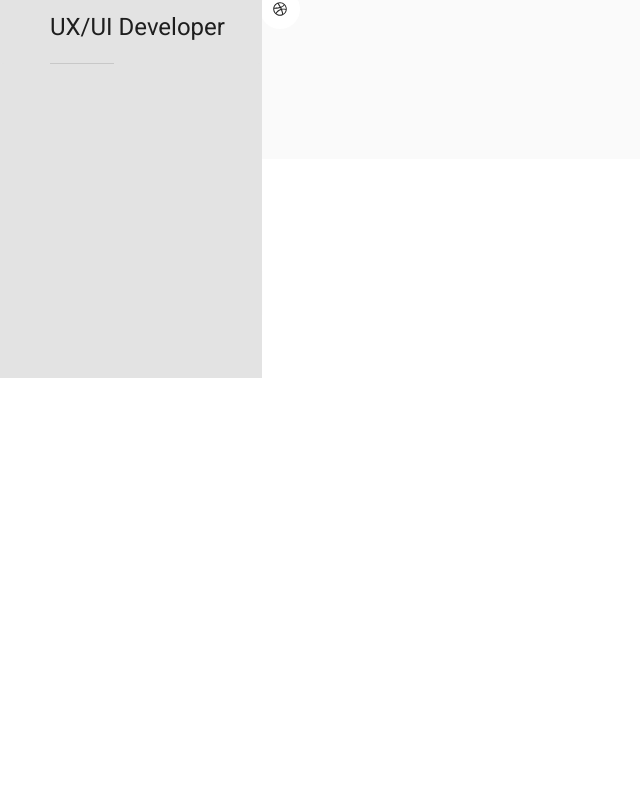
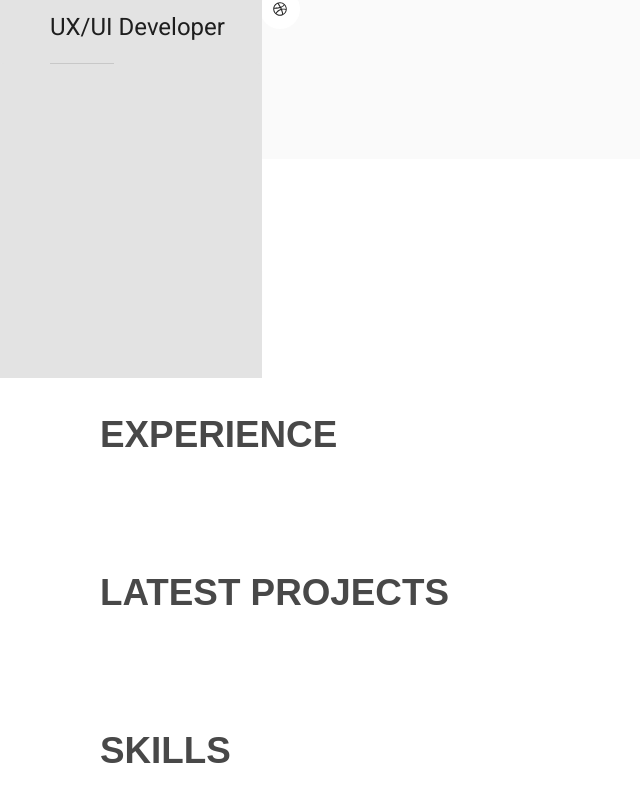
Before and after one commit to sujilee91/website_v2, a React (Create React App) app: page / in a window 1280 px wide. Shown: the part 422-1224 px from the top of the page, without its empty margins (0-640 px from the left). Before the commit the page ends 800 px from the top, so only its background shows below. Built offline with nearby package versions, Linux system fonts and the light colour scheme; a web font is replaced by a local one.

Commit message:
Section build with Title component

```diff
--- a/public/index.html
+++ b/public/index.html
@@ -32,15 +32,8 @@
     <div id="main"></div>
     <div id="sidebar"></div>
     <div id="about"></div>
-    <!--
-      This HTML file is a template.
-      If you open it directly in the browser, you will see an empty page.
-
-      You can add webfonts, meta tags, or analytics to this file.
-      The build step will place the bundled scripts into the <body> tag.
-
-      To begin the development, run `npm start` or `yarn start`.
-      To create a production bundle, use `npm run build` or `yarn build`.
-    -->
+    <div id="experience"></div>
+    <div id="project"></div>
+    <div id="skill"></div>
   </body>
 </html>
--- /dev/null
+++ b/src/component/sections/About.js
@@ -0,0 +1,44 @@
+import React, { Component } from 'react';
+import { withStyles } from '@material-ui/core/styles';
+import Title from '../Title';
+import Button from '@material-ui/core/Button';
+import theme from '../../styles/theme'
+import { MuiThemeProvider } from '@material-ui/core/styles';
+
+const styles = (theme) => ({
+  root: {
+    flexGrow: 1,
+    padding: '50px',
+    alignItems: 'center',
+    justifyContent: 'center',
+    zIndex: 0
+  },
+  container: {
+    maxWidth: '1170px',
+    margin: 'auto',
+    paddingLeft: '50px'
+  },
+  resumeButton: {
+    fontSize: '1rem',
+    padding: '10px 30px',
+    justifyContent: 'center'
+  }
+});
+
+function About(props) {
+  const { classes } = props;
+  return (
+    <div className={classes.root}>
+      <div className={classes.container}>
+        <Title value={'About'}/>
+        <MuiThemeProvider theme={theme}>
+          <Button color={"primary"} variant="contained" size={'small'} className={classes.resumeButton}>
+            View Resume
+          </Button>
+        </MuiThemeProvider>
+      </div>
+    </div>
+  );
+}
+
+export default withStyles(styles)(About);
--- a/src/component/About.js
+++ b/src/component/sections/Experience.js
@@ -1,8 +1,8 @@
 import React, { Component } from 'react';
 import { withStyles } from '@material-ui/core/styles';
-import Title from './Title';
+import Title from '../Title';
 import Button from '@material-ui/core/Button';
-import theme from '../styles/theme'
+import theme from '../../styles/theme'
 import { MuiThemeProvider } from '@material-ui/core/styles';
 
 const styles = (theme) => ({
@@ -30,12 +30,10 @@ function About(props) {
   return (
     <div className={classes.root}>
       <div className={classes.container}>
-        <Title value={'About'}/>
-        <MuiThemeProvider theme={theme}>
-          <Button color={"primary"} variant="contained" size={'small'} className={classes.resumeButton}>
-            View Resume
-          </Button>
-        </MuiThemeProvider>
+        <Title value={'Experience'}/>
+        {/* <MuiThemeProvider theme={theme}>
+
+        </MuiThemeProvider> */}
       </div>
     </div>
   );
--- /dev/null
+++ b/src/component/sections/Projects.js
@@ -0,0 +1,42 @@
+import React, { Component } from 'react';
+import { withStyles } from '@material-ui/core/styles';
+import Title from '../Title';
+import Button from '@material-ui/core/Button';
+import theme from '../../styles/theme'
+import { MuiThemeProvider } from '@material-ui/core/styles';
+
+const styles = (theme) => ({
+  root: {
+    flexGrow: 1,
+    padding: '50px',
+    alignItems: 'center',
+    justifyContent: 'center',
+    zIndex: 0
+  },
+  container: {
+    maxWidth: '1170px',
+    margin: 'auto',
+    paddingLeft: '50px'
+  },
+  resumeButton: {
+    fontSize: '1rem',
+    padding: '10px 30px',
+    justifyContent: 'center'
+  }
+});
+
+function Project(props) {
+  const { classes } = props;
+  return (
+    <div className={classes.root}>
+      <div className={classes.container}>
+        <Title value={'Latest Projects'}/>
+        {/* <MuiThemeProvider theme={theme}>
+
+        </MuiThemeProvider> */}
+      </div>
+    </div>
+  );
+}
+
+export default withStyles(styles)(Project);
--- /dev/null
+++ b/src/component/sections/Skills.js
@@ -0,0 +1,42 @@
+import React, { Component } from 'react';
+import { withStyles } from '@material-ui/core/styles';
+import Title from '../Title';
+import Button from '@material-ui/core/Button';
+import theme from '../../styles/theme'
+import { MuiThemeProvider } from '@material-ui/core/styles';
+
+const styles = (theme) => ({
+  root: {
+    flexGrow: 1,
+    padding: '50px',
+    alignItems: 'center',
+    justifyContent: 'center',
+    zIndex: 0
+  },
+  container: {
+    maxWidth: '1170px',
+    margin: 'auto',
+    paddingLeft: '50px'
+  },
+  resumeButton: {
+    fontSize: '1rem',
+    padding: '10px 30px',
+    justifyContent: 'center'
+  }
+});
+
+function Skill(props) {
+  const { classes } = props;
+  return (
+    <div className={classes.root}>
+      <div className={classes.container}>
+        <Title value={'Skills'}/>
+        {/* <MuiThemeProvider theme={theme}>
+
+        </MuiThemeProvider> */}
+      </div>
+    </div>
+  );
+}
+
+export default withStyles(styles)(Skill);
```
Also changed, not shown: src/index.js (+8 -2 lines).
